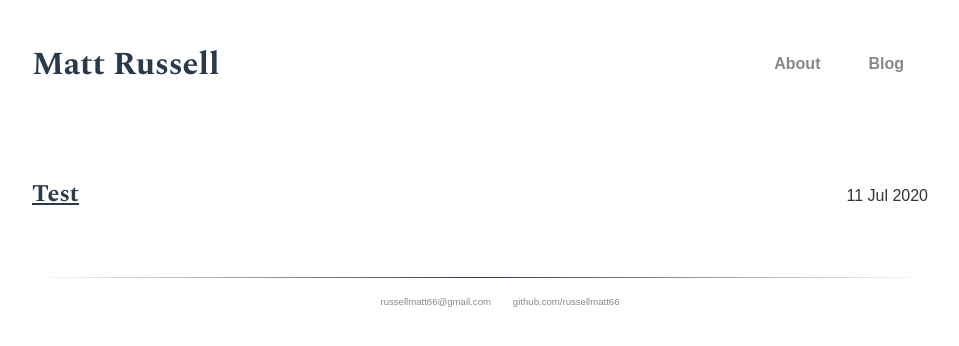
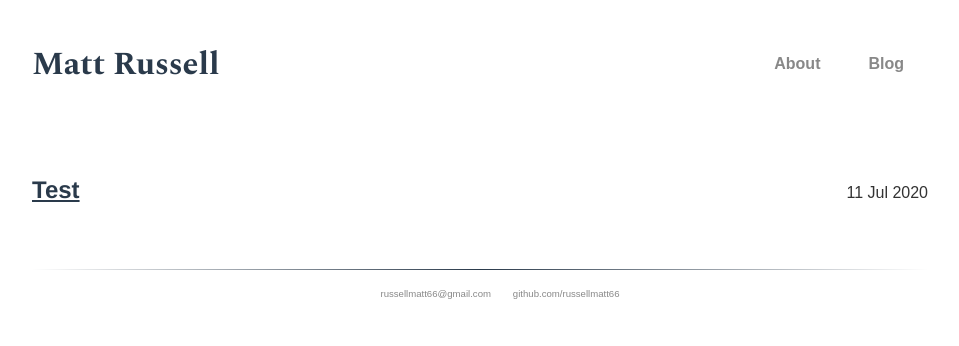
Before and after one commit to russellmatt66/russellmatt66.github.io, a Jekyll site: the page built from blog.md, in a window 1280 px wide. Shown: the top 346 px of the page, without its empty margins (160-1119 px from the left). Built offline with Jekyll 4.4.1, drawn with Linux system fonts in a browser that asks for light colours; some web fonts are replaced.

Commit message:
Update type.scss

```diff
--- a/_sass/type.scss
+++ b/_sass/type.scss
@@ -2,11 +2,12 @@
 
 // Import some fonts
 @import url('https://fonts.googleapis.com/css?family=Spectral:700');
+@import url('https://fonts.googleapis.com/css2?family=PT+Sans+Caption:wght@700');
 @import url('https://rsms.me/inter/inter-ui.css');
 
 // Headers
 h1, h2, h3, h4, h5, h6 {
-  font-family: 'Spectral', 'Georgia', serif;
+  font-family: 'PT Sans Caption', sans-serif;
   font-weight: bold;
   text-rendering: geometricPrecision; // or optimizeLegibility
   color: #2a3a4b;
```
